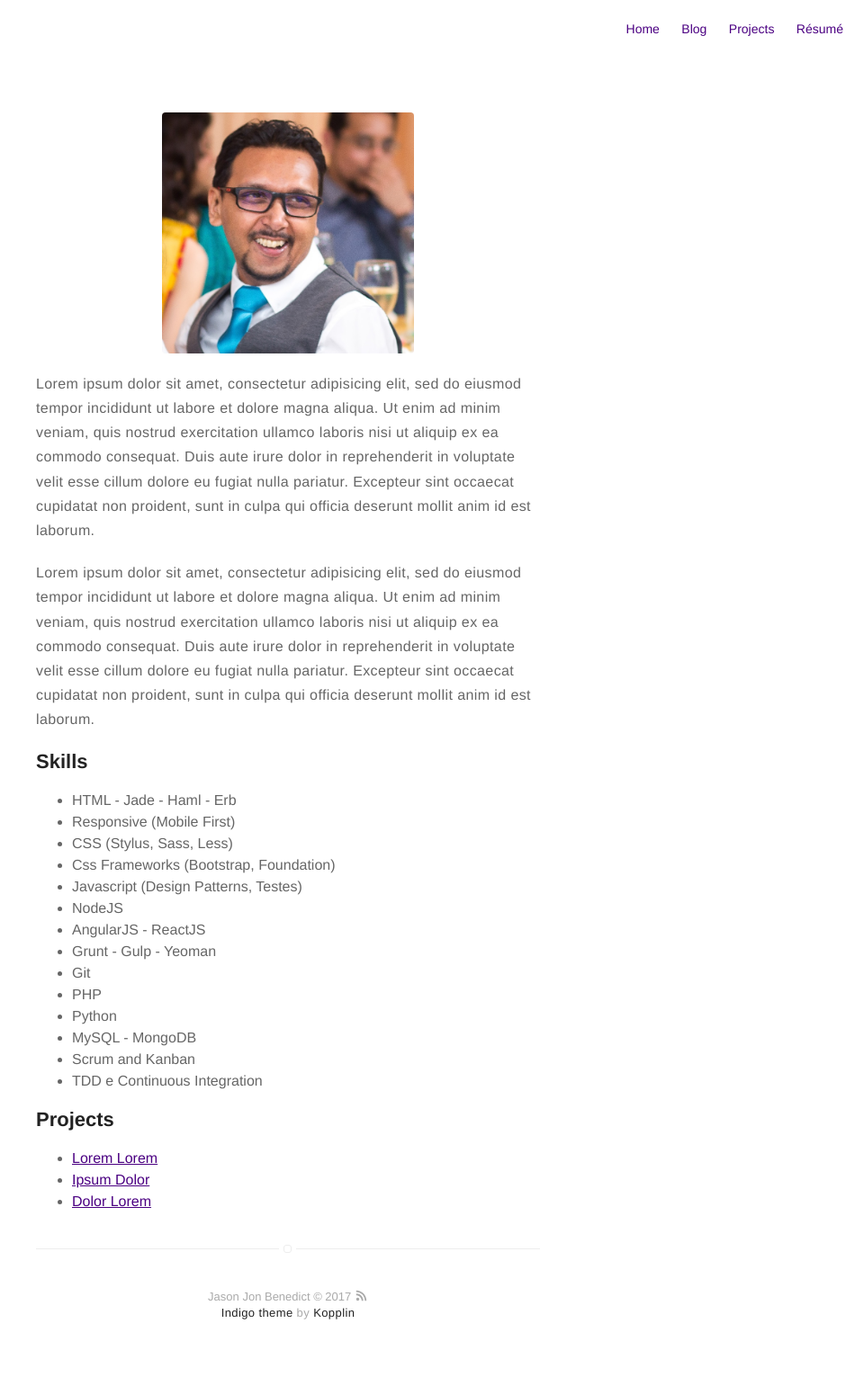
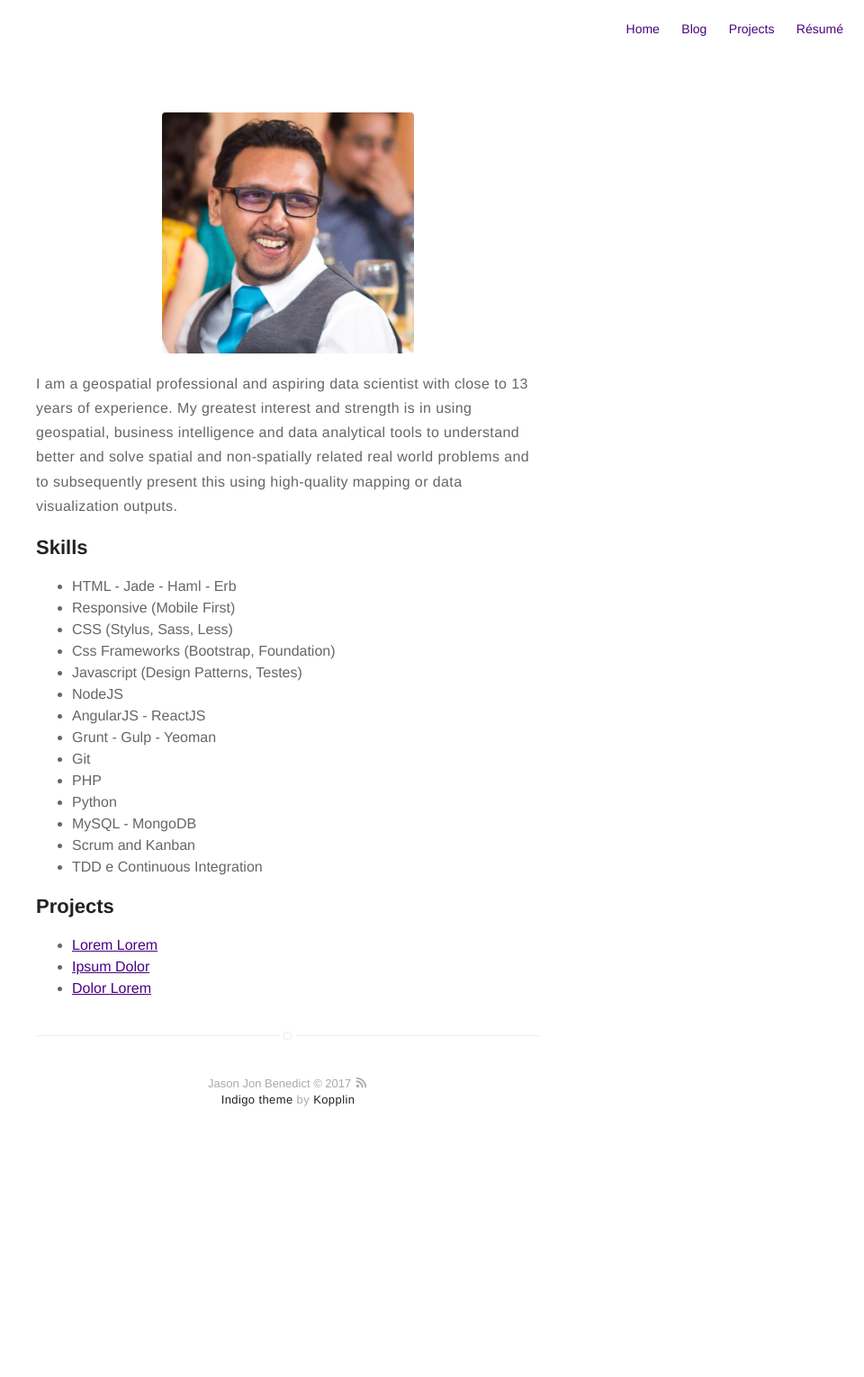
Before and after one commit to jasonjb82/jasonjb82.github.io, a Jekyll site: the page built from about.md, in a window 1280 px wide. Shown: the whole page at 90% size, without its empty margins (320-1280 px from the left). Built offline with Jekyll 4.4.1, drawn with Linux system fonts in a browser that asks for light colours; after the commit the page ends 1294 px from its top, so only the background shows below that.

Commit message:
Create about.md

```diff
--- a/about.md
+++ b/about.md
@@ -4,19 +4,10 @@ layout: page
 ---
 ![Profile Image]({{ site.url }}/{{ site.picture }})
 
-<p>Lorem ipsum dolor sit amet, consectetur adipisicing elit, sed do eiusmod
-tempor incididunt ut labore et dolore magna aliqua. Ut enim ad minim veniam,
-quis nostrud exercitation ullamco laboris nisi ut aliquip ex ea commodo
-consequat. Duis aute irure dolor in reprehenderit in voluptate velit esse
-cillum dolore eu fugiat nulla pariatur. Excepteur sint occaecat cupidatat non
-proident, sunt in culpa qui officia deserunt mollit anim id est laborum.</p>
-
-<p>Lorem ipsum dolor sit amet, consectetur adipisicing elit, sed do eiusmod
-tempor incididunt ut labore et dolore magna aliqua. Ut enim ad minim veniam,
-quis nostrud exercitation ullamco laboris nisi ut aliquip ex ea commodo
-consequat. Duis aute irure dolor in reprehenderit in voluptate velit esse
-cillum dolore eu fugiat nulla pariatur. Excepteur sint occaecat cupidatat non
-proident, sunt in culpa qui officia deserunt mollit anim id est laborum.</p>
+<p>I am a geospatial professional and aspiring data scientist with close to 13 years of experience.
+My greatest interest and strength is in using geospatial, business intelligence and data analytical
+tools to understand better and solve spatial and non-spatially related real world problems and to
+subsequently present this using high-quality mapping or data visualization outputs.</p>
 
 <h2>Skills</h2>
 
```
